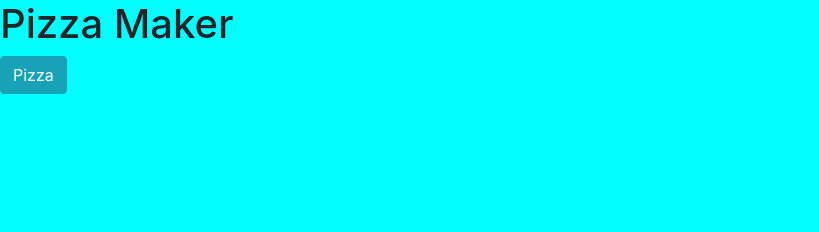
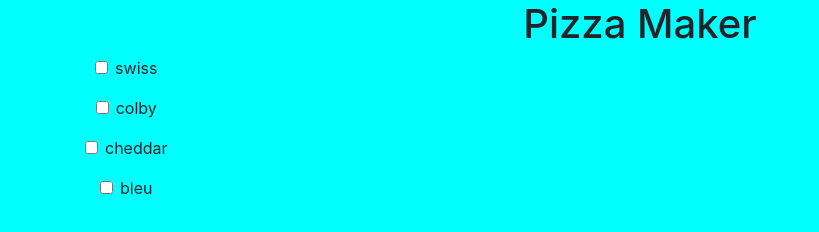
Before and after one commit to aleshakay/pizza-maker, a plain HTML site: page index.html in a window 1280 px wide. Shown: the whole page, without its empty margins (0-819 px from the left). Drawn offline with nearby package versions, Linux system fonts and the light colour scheme.

Commit message:
add files

```diff
--- a/index.html
+++ b/index.html
@@ -9,8 +9,15 @@
     <link rel="stylesheet" href="styles/main.css">
 </head>
 <body>
-    <h1>Pizza Maker</h1>
-    <button type="button" class="btn btn-info">Pizza</button>
+    <div align="center" class="container">
+        <h1 class="pizzaTitle">Pizza Maker</h1>
+        <div class="container">
+            <div class="row">
+            <div id="final-order"></div>
+        </div>
+        <div class="row">
+            <div id="cheese-counter"></div>
+    </div>
     <script src="https://code.jquery.com/jquery-3.3.1.slim.min.js" integrity="sha384-q8i/X+965DzO0rT7abK41JStQIAqVgRVzpbzo5smXKp4YfRvH+8abtTE1Pi6jizo" crossorigin="anonymous"></script>
     <script src="https://cdnjs.cloudflare.com/ajax/libs/popper.js/1.14.7/umd/popper.min.js" integrity="sha384-UO2eT0CpHqdSJQ6hJty5KVphtPhzWj9WO1clHTMGa3JDZwrnQq4sF86dIHNDz0W1" crossorigin="anonymous"></script>
     <script src="https://stackpath.bootstrapcdn.com/bootstrap/4.3.1/js/bootstrap.min.js" integrity="sha384-JjSmVgyd0p3pXB1rRibZUAYoIIy6OrQ6VrjIEaFf/nJGzIxFDsf4x0xIM+B07jRM" crossorigin="anonymous"></script>
--- /dev/null
+++ b/javascripts/helpers/utilities.js
@@ -0,0 +1,7 @@
+
+const printToDom = (divId, toPrint) => {
+    const selectedDiv = document.getElementById(divId);
+    selectedDiv.innerHTML = toPrint;
+}
+
+export default { printToDom };
--- a/javascripts/main.js
+++ b/javascripts/main.js
@@ -1 +1,7 @@
-console.log(PizzaMaker)
+import cheeseMaker from './components/cheese.js'
+
+const init = () => {
+cheeseMaker.cheeseMaker()
+};
+
+init();
```
